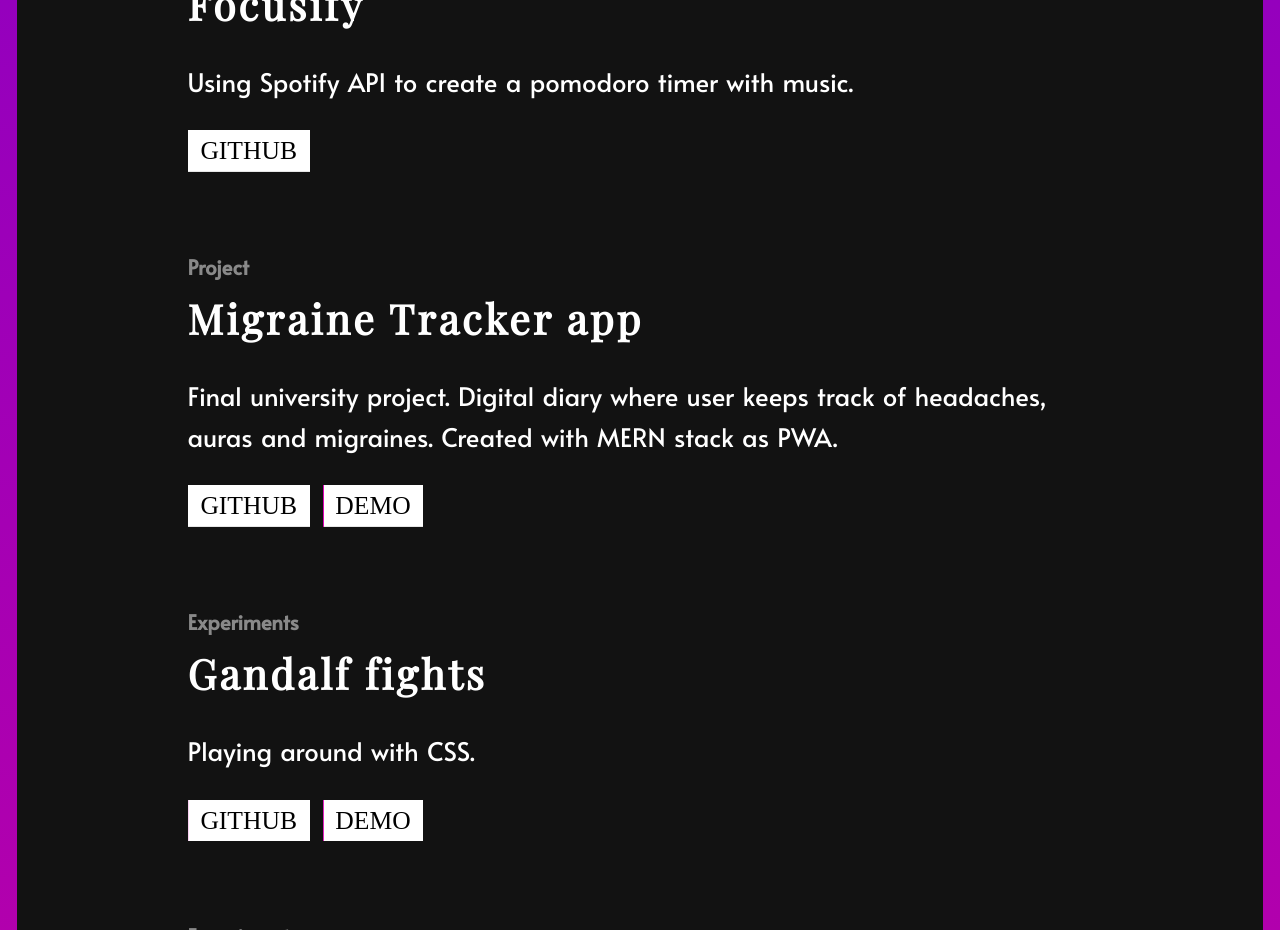
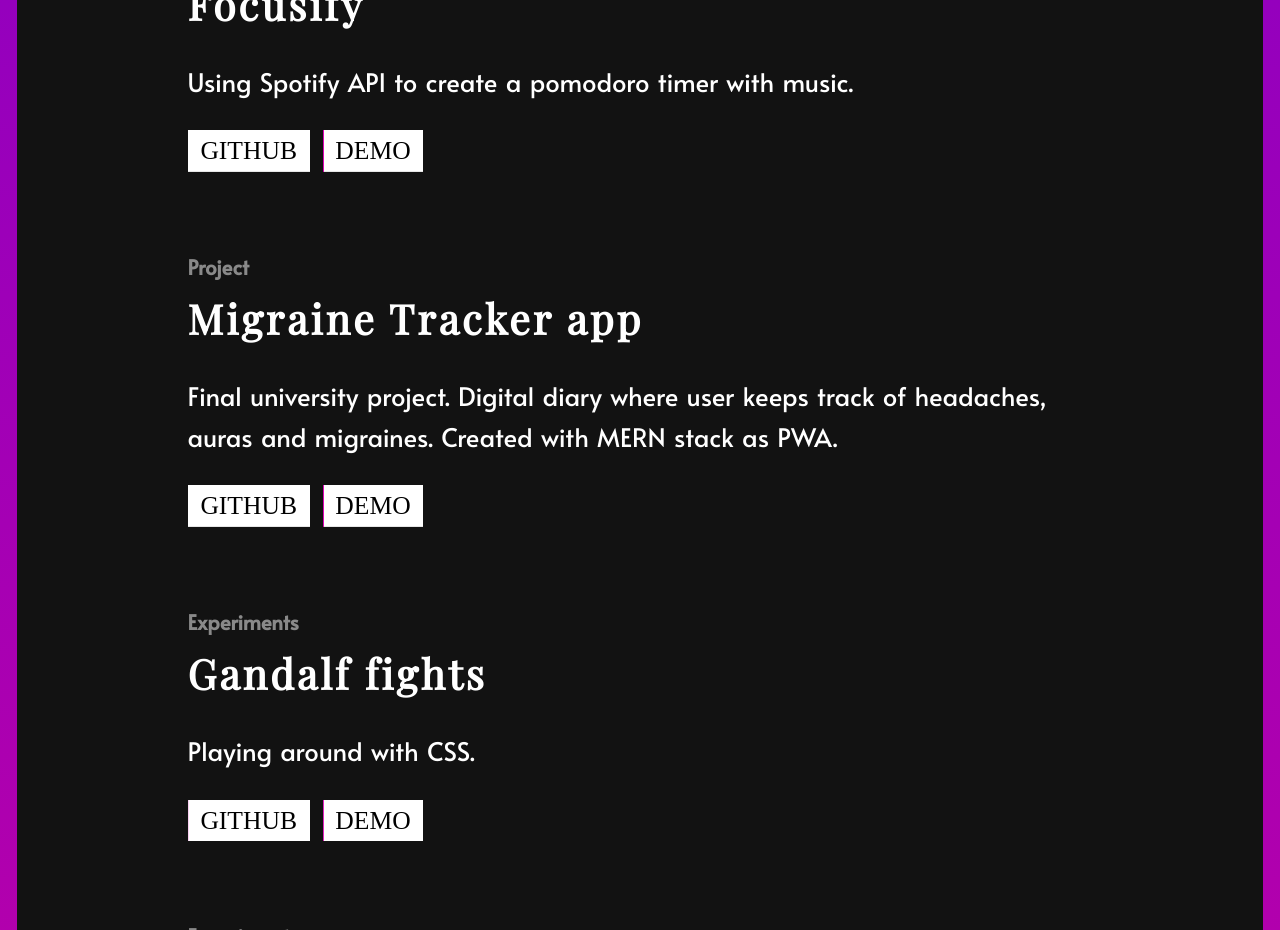
Before and after one commit to jagodarybacka/jagodarybacka.github.io, a React (Create React App) app: page /#/developer in a window 1280 px wide. Shown: the part 3380-4310 px from the top of the page. Built offline with nearby package versions, Linux system fonts and the light colour scheme; a web font is replaced by a local one.

Commit message:
feat: Added project link

```diff
--- a/src/pages/Developer/content.js
+++ b/src/pages/Developer/content.js
@@ -2,7 +2,8 @@ const PROJECTS = [ {
   type: 'Project',
   title: 'Focusify',
   description: 'Using Spotify API to create a pomodoro timer with music.',
-  githubLink: 'https://github.com/jagodarybacka/react-flow-music'
+  githubLink: 'https://github.com/jagodarybacka/react-flow-music',
+  demoLink: 'https://jagodarybacka.github.io/react-flow-music'
 }, {
   type: 'Project',
   title: 'Migraine Tracker app',
```
